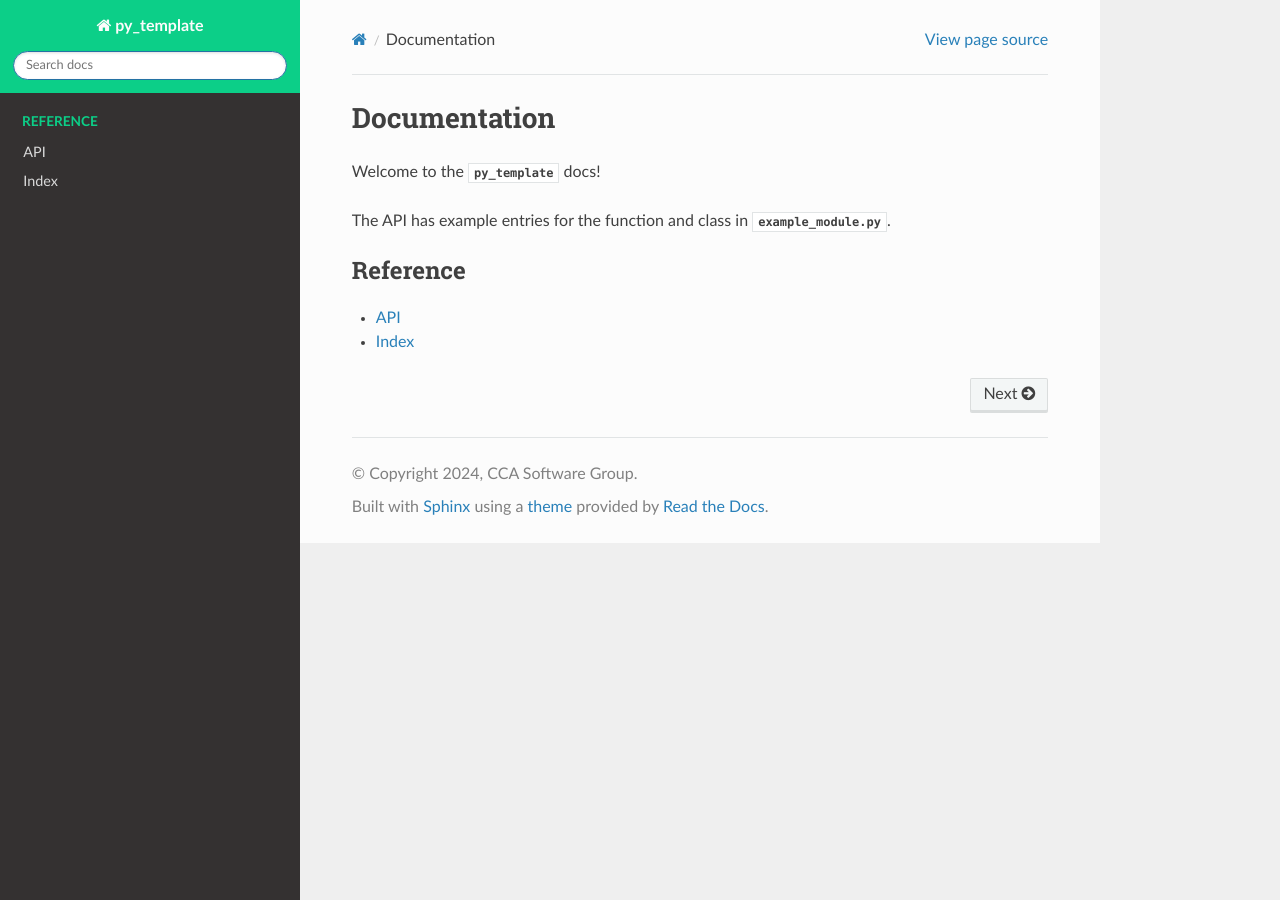
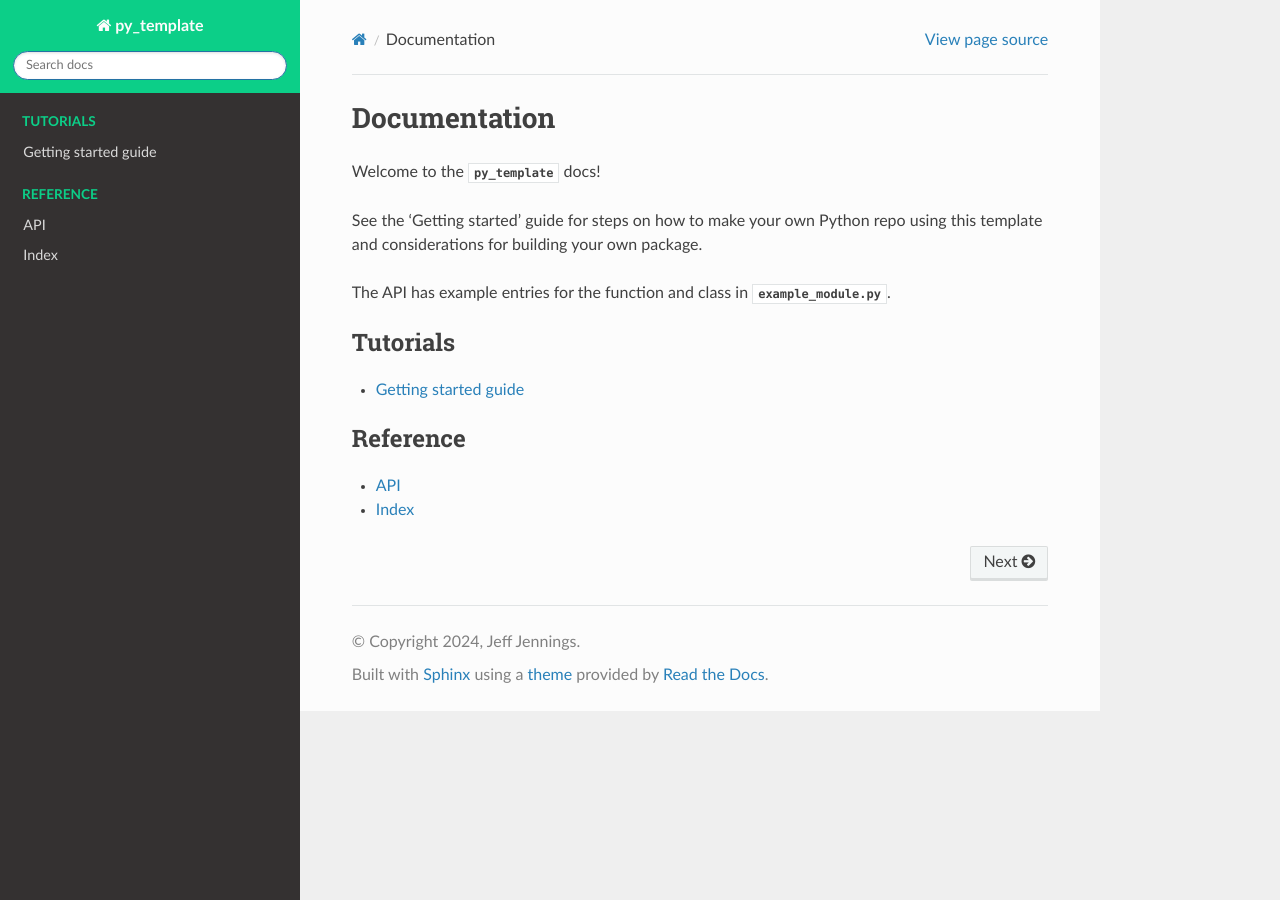
Before and after one commit to CCA-Software-Group/py_template, a Sphinx documentation site: the page built from docs/index.rst, in a window 1280 px wide. Built offline with Sphinx 7.4.7 and the Read the Docs theme 2.0.0, drawn with Linux system fonts in a browser that asks for light colours.

Commit message:
docs: add getting started guide

```diff
--- a/docs/conf.py
+++ b/docs/conf.py
@@ -14,7 +14,7 @@
 release = __version__
 
 project = "py_template"
-author = "CCA Software Group"
+author = "Jeff Jennings"
 copyright = f"{datetime.datetime.now().year}, {author}"  # noqa: A001
 
 # -- General configuration ---------------------------------------------------
--- a/docs/index.rst
+++ b/docs/index.rst
@@ -3,11 +3,19 @@
 
 Welcome to the `py_template` docs!
 
+See the 'Getting started' guide for steps on how to make your own Python repo using this template and considerations for building your own package.
+
 The API has example entries for the function and class in `example_module.py`.
+
+.. toctree::
+   :maxdepth: 2
+   :caption: Tutorials
+
+    Getting started guide <getting_started>
 
 .. toctree::
    :maxdepth: 1
    :caption: Reference
 
-   API <py_API>
-   Index <genindex>
+    API <py_API>
+    Index <genindex>
```
Also changed, not shown: docs/getting_started.rst (added, +27 -0 lines).
